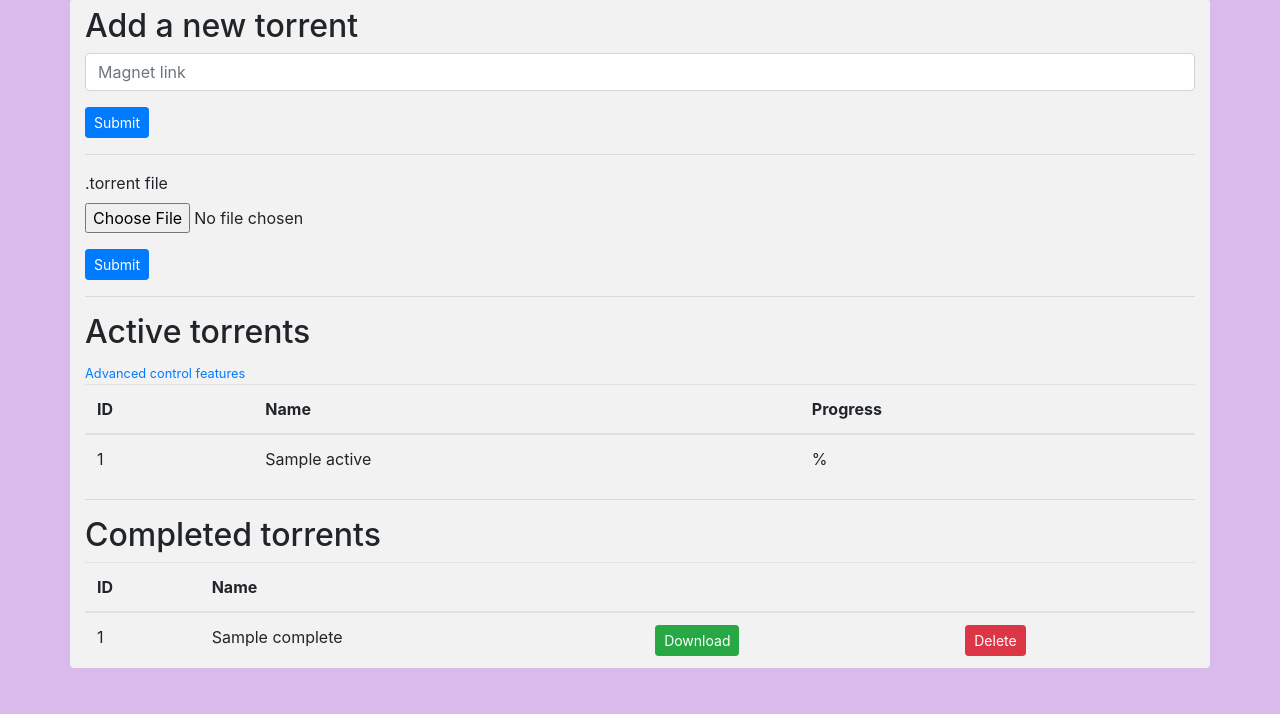
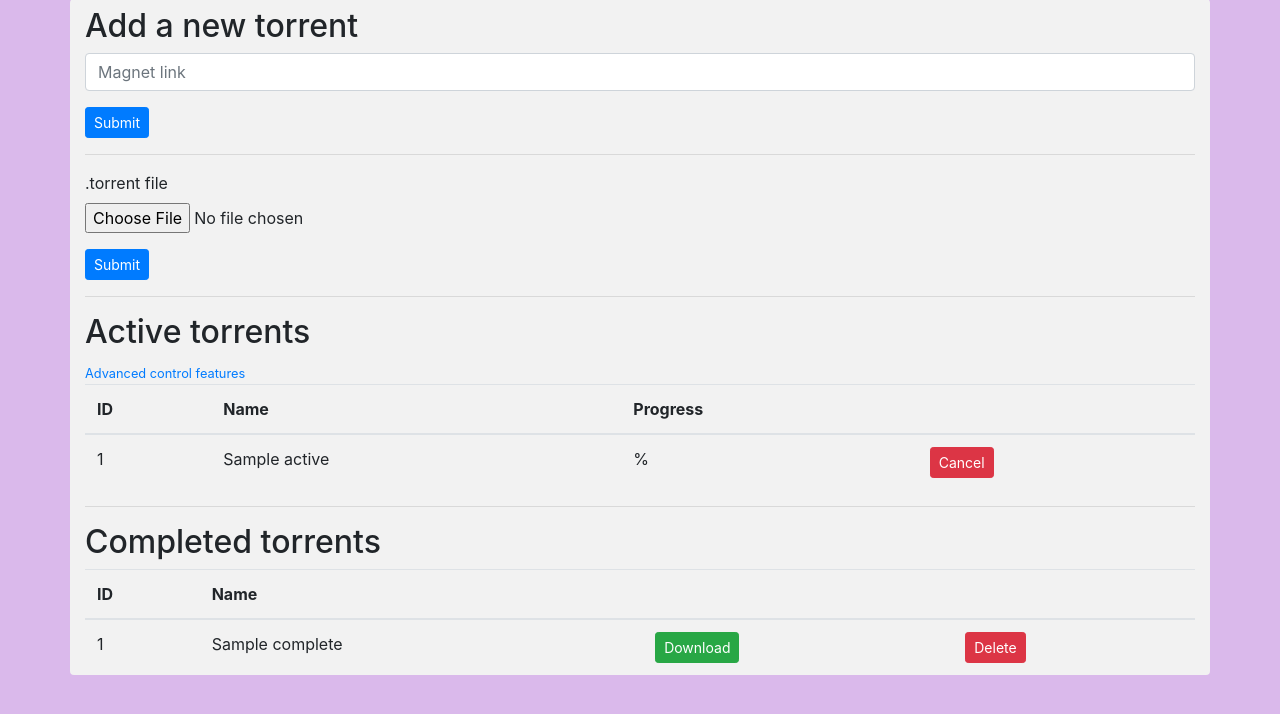
Before and after one commit to pgossman/download-proxy, a Flask app: template src/templates/home.html in a window 1280 px wide. Shown: the part 21-735 px from the top of the page. Run offline with Flask 2, Linux system fonts and the light colour scheme; the template is opened without the code that fills it: most values are stand-ins (such as "Sample title", 1, 10 or a date in 2020); some libraries are stand-ins or nearby versions.

Commit message:
[feat] Add button to cancel downloads that are in progress

```diff
--- a/src/templates/home.html
+++ b/src/templates/home.html
@@ -31,6 +31,7 @@
             <th scope="col">ID</th>
             <th scope="col">Name</th>
             <th scope="col">Progress</th>
+            <th scope="col"></th>
         </thead>
         <tbody>
             {% for t in active %}
@@ -38,6 +39,11 @@
                 <td scope="row">{{ t.id }}</td>
                 <td>{{ t.name }}</td>
                 <td>{{ round(t.progress, 1) }}%</td>
+                <td>
+                    <form action="/downloads/{{ t.id }}/delete" method="post">
+                        <button type="submit" class="btn btn-sm btn-danger">Cancel</button>
+                    </form>
+                </td>
             </tr>
             {% endfor %}
         </tbody>
```
